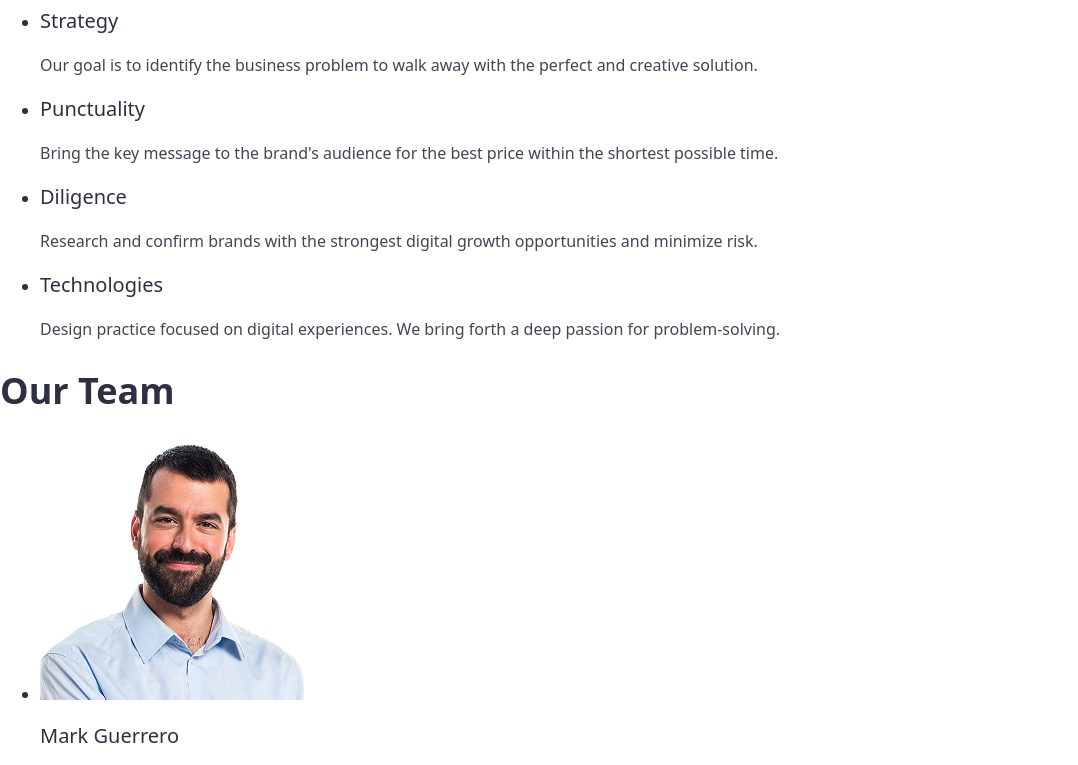
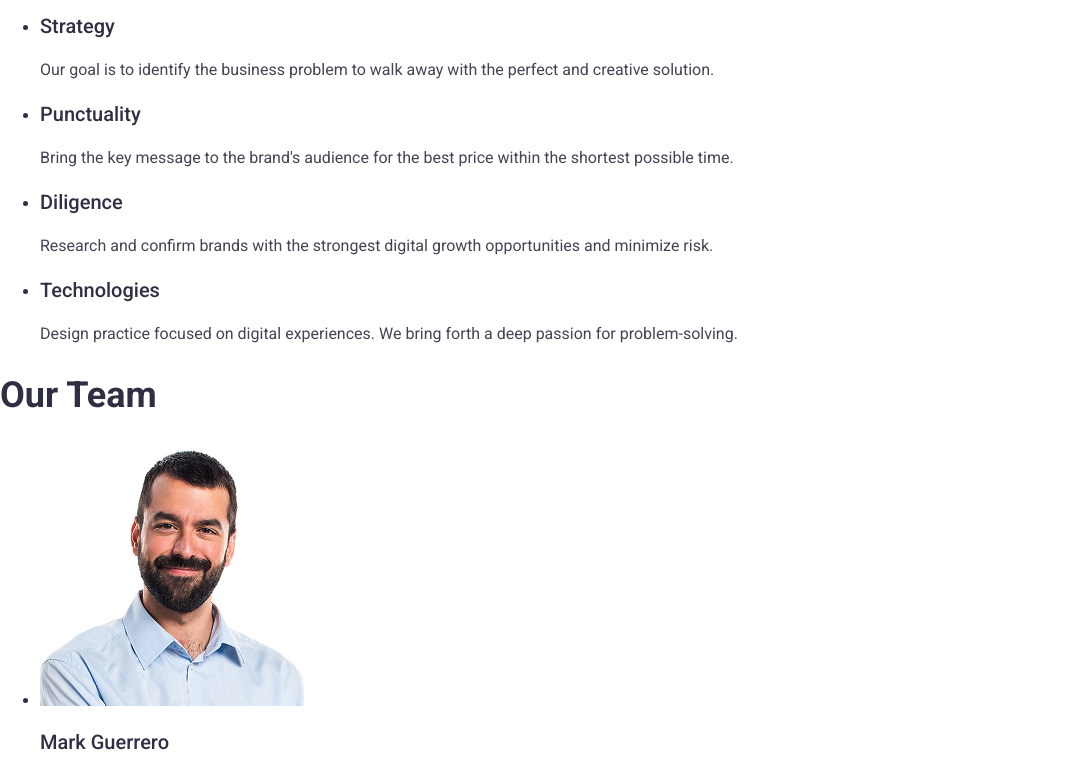
Before and after one commit to Dmytro-Svitkin/goit-markup-hw-02, a plain HTML site: page index.html in a window 1280 px wide. Shown: the part 414-1179 px from the top of the page, without its empty margins (0-1078 px from the left). Drawn offline with nearby package versions, Linux system fonts and the light colour scheme.

Commit message:
minor html changes

```diff
--- a/index.html
+++ b/index.html
@@ -4,15 +4,15 @@
     <meta charset="UTF-8">
     <meta name="viewport" content="width=device-width, initial-scale=1.0">
     <title>WebStudio</title>
-    <link rel="stylesheet" href="./css/styles.css">
 
-    <link rel="stylesheet" href="https://cdnjs.cloudflare.com/ajax/libs/modern-normalize/3.0.1/modern-normalize.min.css" integrity="sha512-q6WgHqiHlKyOqslT/lgBgodhd03Wp4BEqKeW6nNtlOY4quzyG3VoQKFrieaCeSnuVseNKRGpGeDU3qPmabCANg==" crossorigin="anonymous" referrerpolicy="no-referrer"/>
+        <link rel="stylesheet" href="https://cdnjs.cloudflare.com/ajax/libs/modern-normalize/3.0.1/modern-normalize.min.css" integrity="sha512-q6WgHqiHlKyOqslT/lgBgodhd03Wp4BEqKeW6nNtlOY4quzyG3VoQKFrieaCeSnuVseNKRGpGeDU3qPmabCANg==" crossorigin="anonymous" referrerpolicy="no-referrer"/>
 
     <link rel="preconnect" href="https://fonts.googleapis.com">
     <link rel="preconnect" href="https://fonts.gstatic.com" crossorigin>
 
-    <link rel="stylesheet" href="https://fonts.googleapis.com/css?family=Roboto">
-    <link rel="stylesheet" href="https://fonts.googleapis.com/css?family=Raleway">
+    <link href="https://fonts.googleapis.com/css2?family=Raleway:wght@700&family=Roboto:wght@400;500;700&display=swap" rel="stylesheet">
+
+    <link rel="stylesheet" href="./css/styles.css">
 </head>
 <body>
     <header>
```
